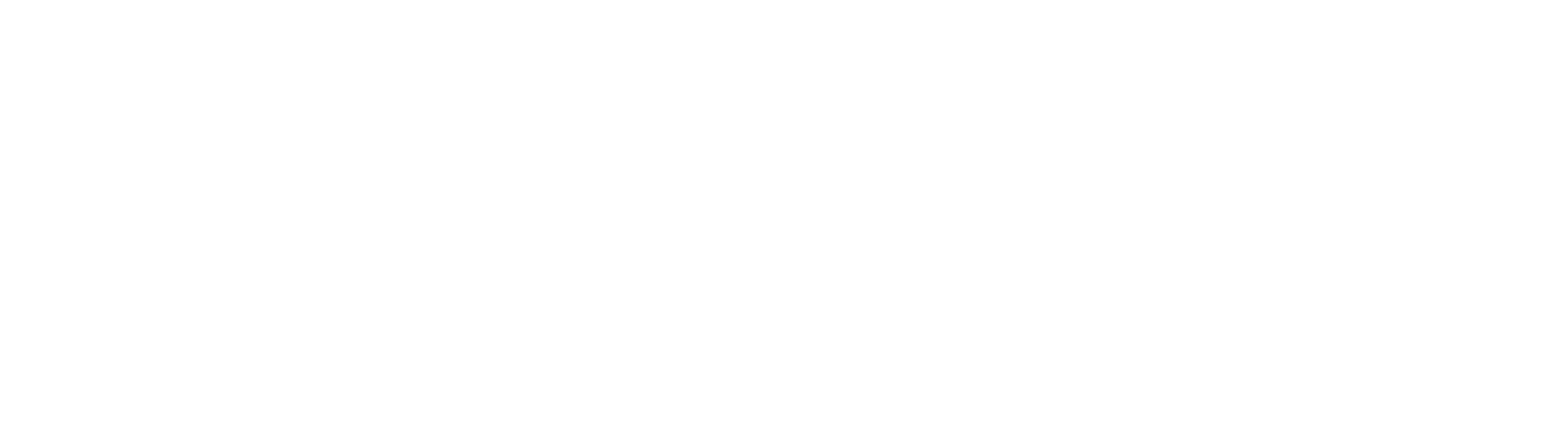
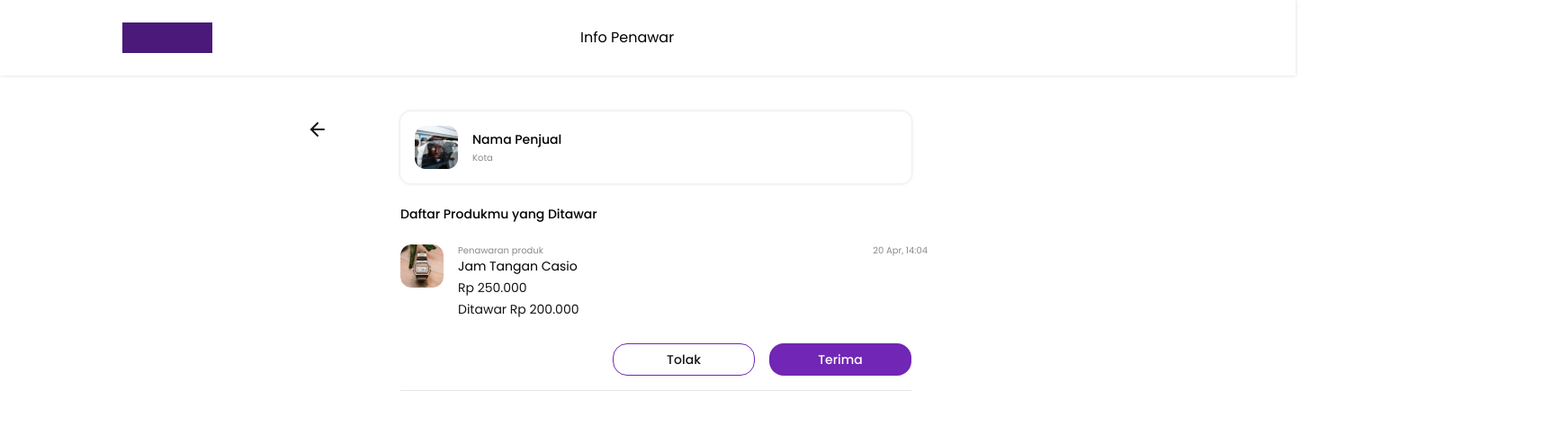
Before and after one commit to WhiteClover4/SecondHand-FE, a React (Create React App) app: page /seller/bid in a window 1280 px wide. Before the commit this address had no page. Shown: the top 474 px of the page at 90% size, 1725 px wide, since content can reach past the window. Built offline with nearby package versions, Linux system fonts and the light colour scheme.

Commit message:
Delete Profilecard2 & Fix seller/bid & Fix Color

```diff
--- a/src/components/card/ProfilCard.js
+++ /dev/null
@@ -1,11 +0,0 @@
-export default function ProfileCard() {
-    return (
-        <div className="w-[336px] h-20 flex flex-row items-center p-4 rounded-xl shadow-low bg-neutral-01">
-            <img src="/img/profilcard.png" alt="profilcard" className="h-12 w-12 rounded object-cover" />
-            <div className="ml-4 space-y-1">
-                <p className="text-body-14 font-medium"> Nama Penjual </p>
-                <p className="text-body-10 text-neutral-03"> Kota </p>
-            </div>
-        </div >
-    );
-}
--- a/src/components/card/ProfilCard2.js
+++ /dev/null
@@ -1,11 +0,0 @@
-export default function ProfileCard2 () {
-    return (
-        <div className="w-[568px] h-20 flex flex-row items-center p-4 rounded-xl shadow-low bg-neutral-01">
-            <img src="/img/profilcard2.png" alt="profilcard" className="h-12 w-12 rounded object-cover" />
-            <div className="ml-4 space-y-1">
-                <p className="text-body-14 font-medium"> Nama Penjual </p>
-                <p className="text-body-10 text-neutral-03"> Kota </p>
-            </div>
-        </div >
-    );
-}
--- a/src/components/card/ProfileCard.js
+++ b/src/components/card/ProfileCard.js
@@ -1,6 +1,6 @@
 export default function ProfileCard() {
   return (
-    <div className="flex h-20 w-[336px] flex-row items-center rounded-xl bg-neutral-01 p-4 shadow-low">
+    <div className="flex h-20 w-[568px] flex-row items-center rounded-xl bg-neutral-01 p-4 shadow-low">
       <img alt="profilcard" className="h-12 w-12 rounded object-cover" src="/img/profilcard.png" />
       <div className="ml-4 space-y-1">
         <p className="text-body-14 font-medium"> Nama Penjual </p>
--- a/src/components/card/index.js
+++ b/src/components/card/index.js
@@ -1,8 +1,7 @@
 import Card from './Card';
 import Card2 from './Card2';
 import Card3 from './Card3';
-import ProfilCard2 from './ProfilCard2';
 import ProfileCard from './ProfileCard';
-import ProfilCard from './ProfilCard';
 
-export { Card, Card2, Card3, ProfilCard2, ProfileCard, ProfilCard };
+
+export { Card, Card2, Card3, ProfileCard };
--- a/src/pages/seller/Bid.js
+++ b/src/pages/seller/Bid.js
@@ -1,5 +1,4 @@
-import ProfileCard from '../../components/card/ProfilCard';
-import ProfileCard2 from '../../components/card/ProfilCard2';
+import { Card3, ProfileCard } from '../../components/card';
 import { ArrowLeftIcon } from '../../components/icon';
 
 export default function Bid() {
@@ -14,11 +13,11 @@
           <ArrowLeftIcon className="h-6 w-6 text-neutral-05 " />
         </button>
         <div className="m-auto mt-10 h-[80px] w-screen items-center">
-          <ProfileCard2 />
+          <ProfileCard />
           <div className="m-auto mt-6 w-screen items-center">
             <p className="text-body-14 font-medium"> Daftar Produkmu yang Ditawar </p>
             <div className="m-auto mt-6">
-              <ProfileCard />
+              <Card3 />
             </div>
           </div>
           <div className="mt-6 flex w-[568px] items-center justify-end">
@@ -32,7 +31,7 @@
               <p className=" text-body-14 font-medium text-neutral-01"> Terima </p>
             </button>
           </div>
-          <div className="mt-4 h-[1px] w-[568px] divide-y divide-none bg-neutral-06"></div>
+          <div className="mt-4 h-[1px] w-[568px] divide-y divide-none bg-[#E5E5E5] "></div>
         </div>
       </div>
     </div>
--- a/src/routes/index.js
+++ b/src/routes/index.js
@@ -9,7 +9,7 @@
     <Switch>
       {/* <Route path="/" element={<Components />} /> */}
       <Route element={<Components />} path="/components" />
-      <Route element={<Bid />} path="/Bid" />
+      <Route element={<Bid />} path="/seller/bid" />
       <Route element={<Home />} path="/" />
       <Route element={<PageAuthLayout />} path="/page-auth" />
     </Switch>
--- a/tailwind.config.js
+++ b/tailwind.config.js
@@ -25,7 +25,6 @@
           "03": "#8A8A8A",
           "04": "#3C3C3C",
           "05": "#151515",
-          "06": "#E5E5E5",
         },
         alert: {
           danger: '#FA2C5A',
```
